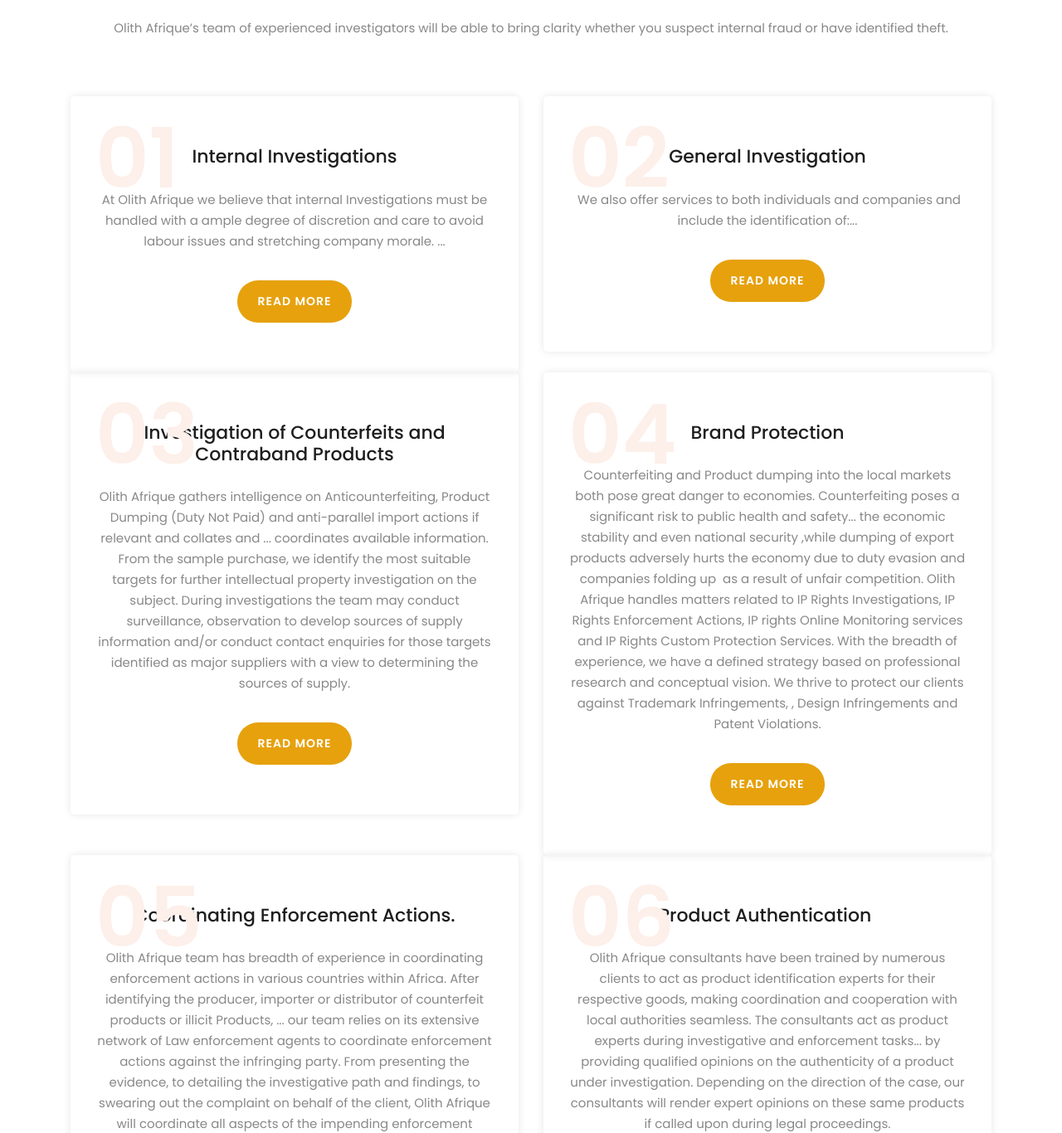
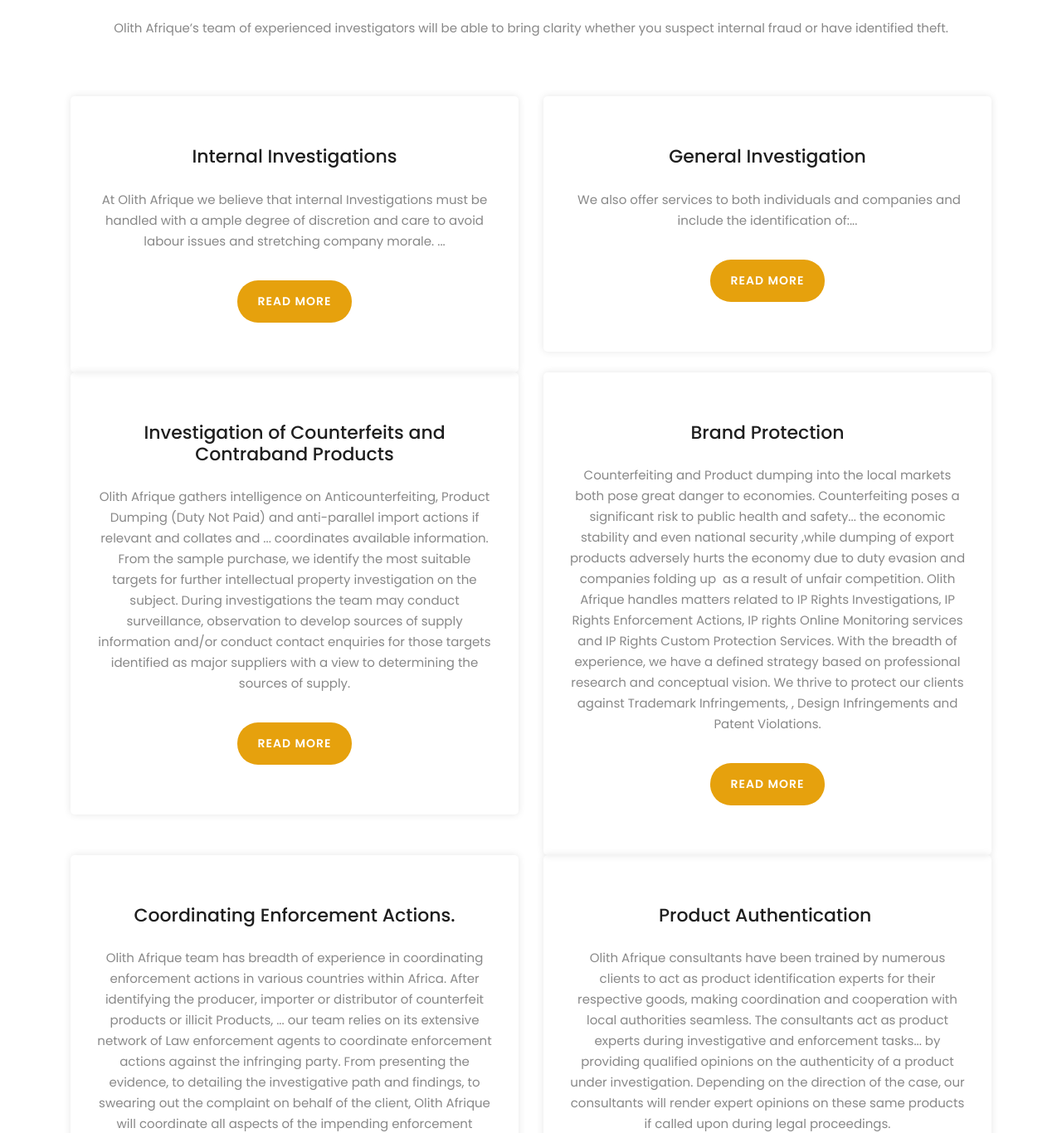
Before and after one commit to olithafrique1/Final-site-, a plain HTML site: page index.html in a window 1280 px wide. Shown: the part 2100-3466 px from the top of the page at 83% size. Drawn offline with Linux system fonts and the light colour scheme.

Commit message:
Update index.html

```diff
--- a/index.html
+++ b/index.html
@@ -134,7 +134,6 @@
                     data-scroll-reveal="enter left move 30px over 0.6s after 0.4s">
                     <div class="features-item">
                         <div class="features-icon">
-                            <h2>01</h2>
                             <h4>Internal Investigations</h4>
                             <p>At Olith Afrique we believe that internal Investigations must be handled with a ample degree of discretion and care to avoid labour issues and stretching company morale. <span id="dots">...</span><span id="more">Our team has ample experience in conducting internal investigations with disrupting business or alarming members or employees. These services include:
 
@@ -155,7 +154,6 @@
                     data-scroll-reveal="enter bottom move 30px over 0.6s after 0.4s">
                     <div class="features-item">
                         <div class="features-icon">
-                            <h2>02</h2>
                             <h4>General Investigation</h4>
                             <p> We also offer services to both individuals and companies and include the identification of:<span id="dots1">...</span><span id="more1">Business Associations, Personal Property, Real Property, Motor Vehicles etc. Whether you want just to bring clarity to a situation, we will assist and shade light.</span></p>
 
@@ -170,7 +168,6 @@
                     data-scroll-reveal="enter left move 30px over 0.6s after 0.4s">
                     <div class="features-item">
                         <div class="features-icon">
-                            <h2>03</h2>
                             <h4>Investigation of Counterfeits and Contraband Products</h4>
                             <p>Olith Afrique gathers intelligence on Anticounterfeiting, Product Dumping (Duty Not Paid) and anti-parallel import actions if relevant and collates and  <span id="dots2">...</span><span id="more2">
                                 coordinates available information. From the sample purchase, we identify the most suitable targets for further intellectual property investigation on the subject. During investigations the team may conduct surveillance, observation to develop sources of supply information and/or conduct contact enquiries for those targets identified as major suppliers with a view to determining the sources of supply.
@@ -185,7 +182,6 @@
                     data-scroll-reveal="enter bottom move 30px over 0.6s after 0.4s">
                     <div class="features-item">
                         <div class="features-icon">
-                            <h2>04</h2>
                             <h4>Brand Protection</h4>
                             <p>Counterfeiting and Product dumping into the local markets both pose great danger to economies. Counterfeiting poses a significant risk to public health and safety<span id="dots3">...</span><span id="more3"> the economic stability and even national security ,while dumping of export products adversely hurts the economy due to duty evasion and companies folding up  as a result of unfair competition.  Olith Afrique handles matters related to IP Rights Investigations, IP Rights Enforcement Actions, IP rights Online Monitoring services and IP Rights Custom Protection Services. With the breadth of experience, we have a defined strategy based on professional research and conceptual vision. We thrive to protect our clients against Trademark Infringements, , Design Infringements and Patent Violations.</span></p>
 
@@ -199,7 +195,6 @@
                     data-scroll-reveal="enter left move 30px over 0.6s after 0.4s">
                     <div class="features-item">
                         <div class="features-icon">
-                            <h2>05</h2>
                             <h4>Coordinating Enforcement Actions.</h4>
                             <p>Olith Afrique team has breadth of experience in coordinating enforcement actions in various countries within Africa. After identifying the producer, importer or distributor of counterfeit products or illicit Products, <span id="dots4">...</span><span id="more4">
                                 our team relies on its extensive network of Law enforcement agents to coordinate enforcement actions against the infringing party.
@@ -216,7 +211,6 @@ The investigators often accompany the authorities as invited observers during en
                     data-scroll-reveal="enter bottom move 30px over 0.6s after 0.4s">
                     <div class="features-item">
                         <div class="features-icon">
-                            <h2>06</h2>
                             <h4>Product Authentication </h4>
                             <p>Olith Afrique consultants have been trained by numerous clients to act as product identification experts for their respective goods, making coordination and cooperation with local authorities seamless. The consultants act as product experts during investigative and enforcement tasks<span id="dots5">...</span><span id="more5"> by providing qualified opinions on the authenticity of a product under investigation. Depending on the direction of the case, our consultants will render expert opinions on these same products if called upon during legal proceedings.</span></p>
 
```
